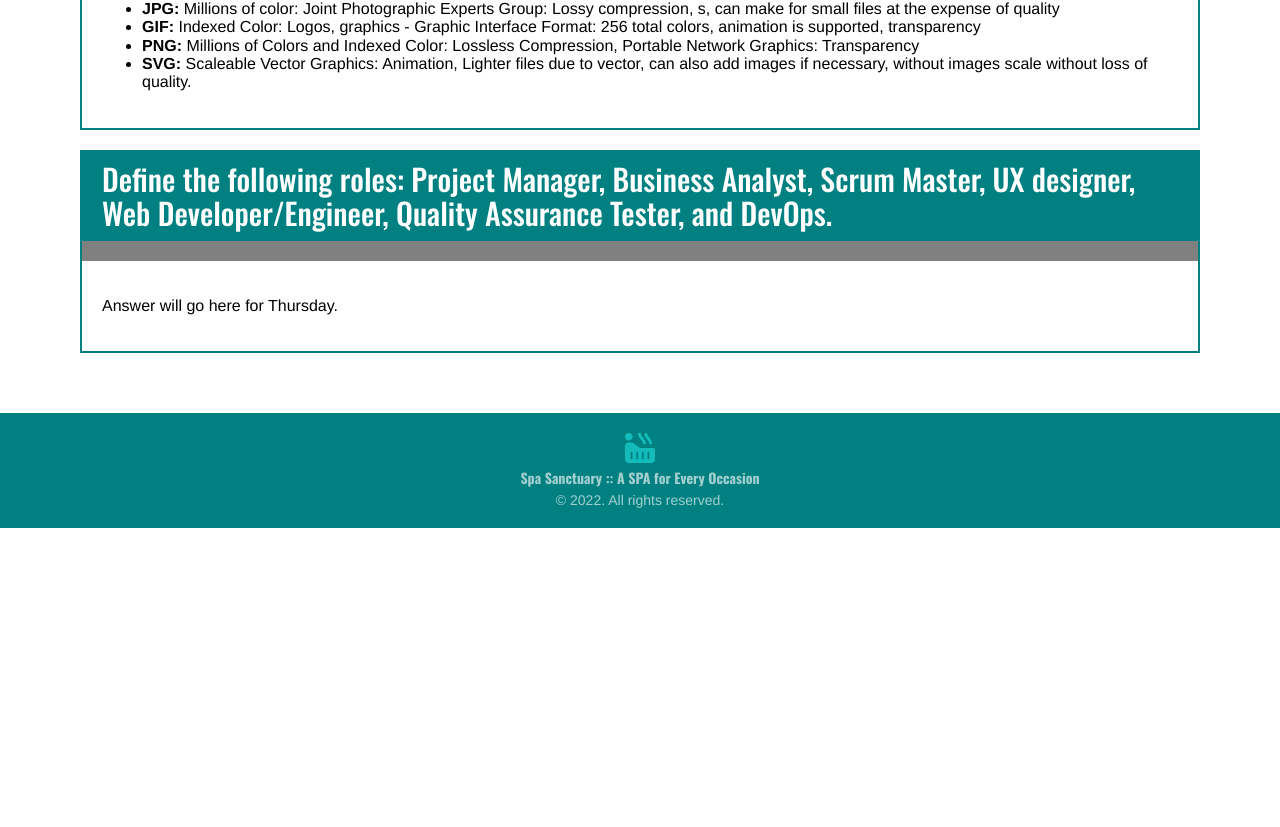
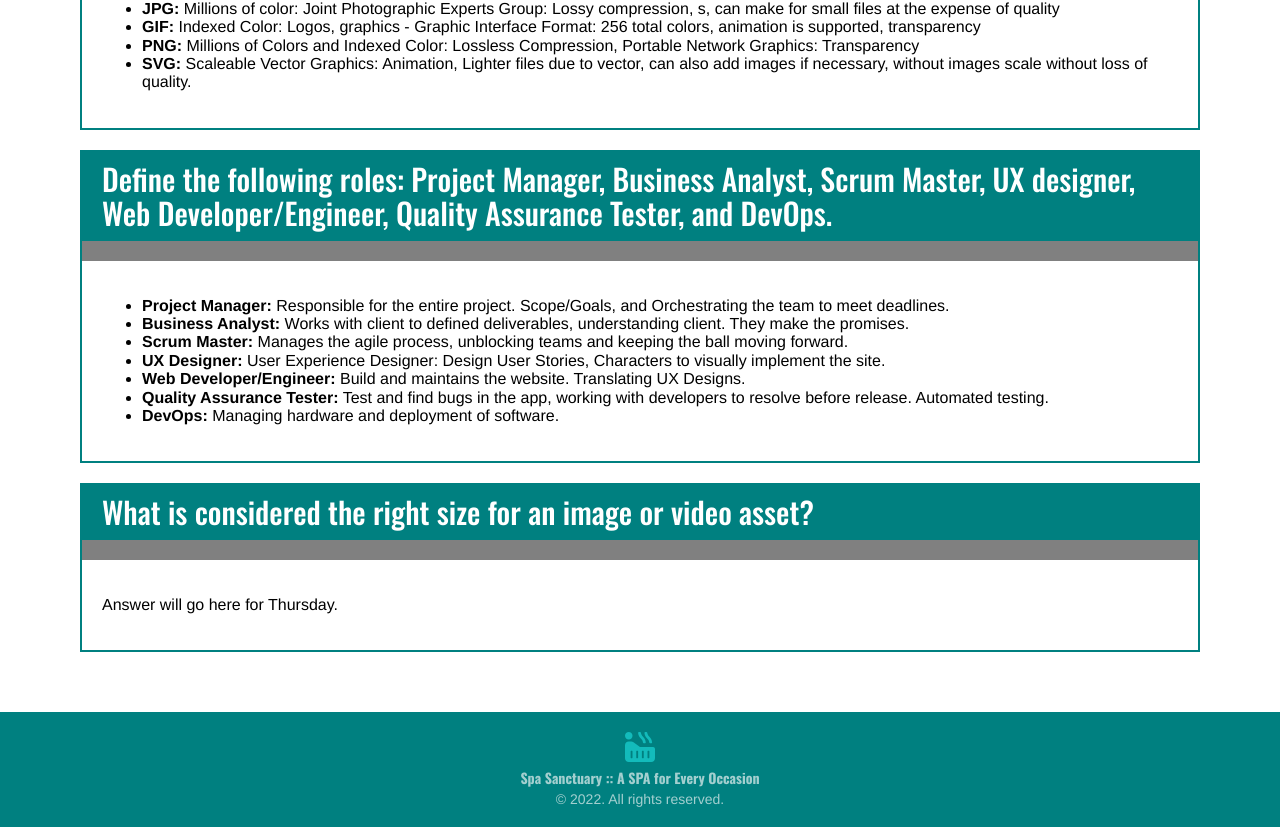
Before and after one commit to meatch/web1-2022-01-Mitch, a React (Create React App) app: page /homework in a window 1280 px wide. Shown: the part 2074-2901 px from the top of the page. Before the commit the page ends 2602 px from the top, so only its background shows below. Built offline with nearby package versions, Linux system fonts and the light colour scheme.

Commit message:
Updated homework essays.

```diff
--- a/src/React/Homework/Essays/Essays.jsx
+++ b/src/React/Homework/Essays/Essays.jsx
@@ -50,6 +50,18 @@
                 </ul>
             </Essay>
             <Essay q='Define the following roles: Project Manager, Business Analyst, Scrum Master, UX designer, Web Developer/Engineer, Quality Assurance Tester, and DevOps.'>
+                <ul>
+                    <li><b>Project Manager:</b> Responsible for the entire project. Scope/Goals, and Orchestrating the team to meet deadlines. </li>
+                    <li><b>Business Analyst:</b> Works with client to defined deliverables, understanding client. They make the promises. </li>
+                    <li><b>Scrum Master:</b> Manages the agile process, unblocking teams and keeping the ball moving forward. </li>
+                    <li><b>UX Designer:</b> User Experience Designer: Design User Stories, Characters to visually implement the site. </li>
+                    <li><b>Web Developer/Engineer:</b> Build and maintains the website. Translating UX Designs.  </li>
+                    <li><b>Quality Assurance Tester:</b> Test and find bugs in the app, working with developers to resolve before release. Automated testing. </li>
+                    <li><b>DevOps:</b> Managing hardware and deployment of software. </li>
+
+                </ul>
+            </Essay>
+            <Essay q='What is considered the right size for an image or video asset?'>
                 <p>Answer will go here for Thursday.</p>
             </Essay>
         </EssaysStyled>
```
